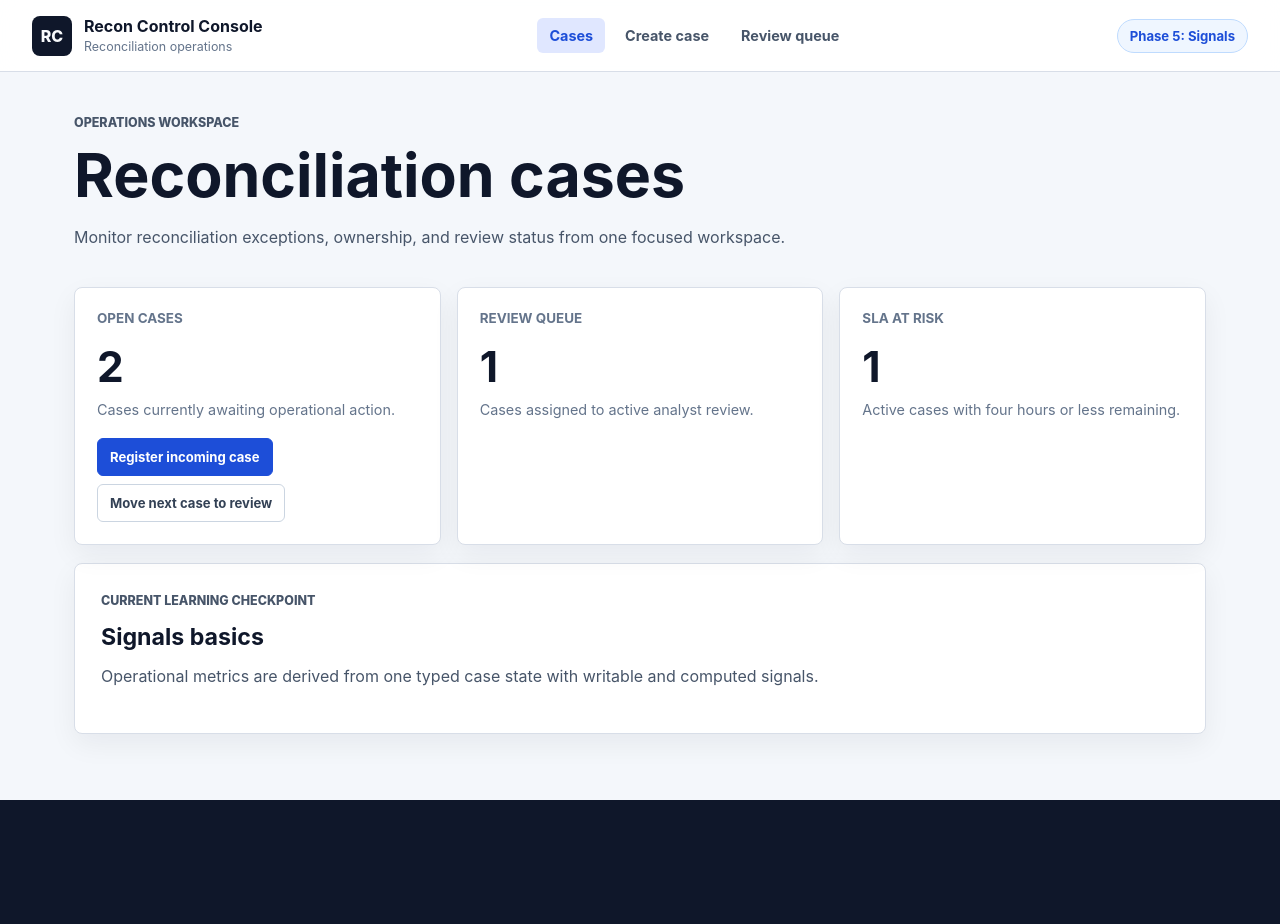
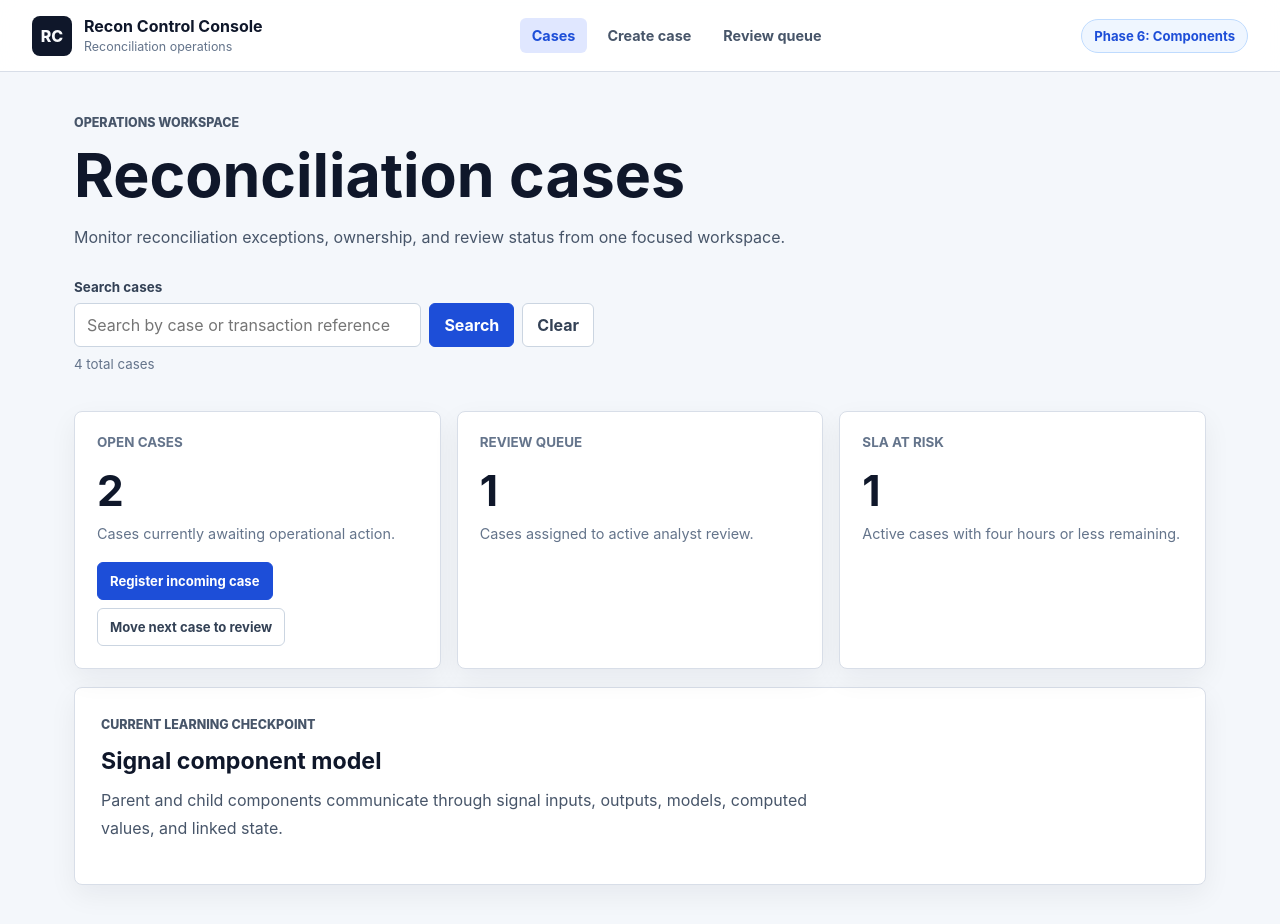
Before and after one commit to mrozmen7/recon-control-console, an Angular app: page /cases in a window 1280 px wide. Shown: the top 924 px of the page. Before the commit the page ends 800 px from the top, so only its background shows below. Built offline with nearby package versions, Linux system fonts and the light colour scheme.

Commit message:
feat: add signal component communication

```diff
--- a/src/app/features/cases/cases-page.css
+++ b/src/app/features/cases/cases-page.css
@@ -82,40 +82,6 @@ h2 {
   line-height: 1.5;
 }
 
-.metric-actions {
-  display: flex;
-  flex-wrap: wrap;
-  gap: 8px;
-  margin-top: 18px;
-}
-
-.metric-action {
-  min-height: 38px;
-  padding: 8px 12px;
-  border: 1px solid #1d4ed8;
-  border-radius: 6px;
-  background: #1d4ed8;
-  color: #ffffff;
-  font: inherit;
-  font-size: 0.82rem;
-  font-weight: 700;
-  cursor: pointer;
-}
-
-.metric-action:hover {
-  background: #1e40af;
-}
-
-.metric-action--secondary {
-  border-color: #cbd5e1;
-  background: #ffffff;
-  color: #334155;
-}
-
-.metric-action--secondary:hover {
-  background: #f1f5f9;
-}
-
 .learning-panel {
   margin-top: 18px;
   padding: 26px;
--- a/src/app/features/cases/cases-page.ts
+++ b/src/app/features/cases/cases-page.ts
@@ -1,8 +1,12 @@
 import { Component, computed, signal } from '@angular/core';
 import type { ReconciliationCase } from './model/reconciliation-case';
+import { CaseMetricCard } from './ui/case-metric-card';
+import { CaseWorkflowActions } from './ui/case-workflow-actions';
+import { CaseSearch } from './ui/case-search';
 
 @Component({
   selector: 'app-cases-page',
+  imports: [CaseMetricCard, CaseWorkflowActions, CaseSearch],
   template: `
     <section class="page-heading" aria-labelledby="cases-title">
       <p class="eyebrow">Operations workspace</p>
@@ -12,58 +16,49 @@ import type { ReconciliationCase } from './model/reconciliation-case';
       </p>
     </section>
 
+    <app-case-search [(query)]="searchQuery" [resultCount]="matchingCaseCount()" />
+
     <section class="overview-grid" aria-label="Operational overview">
       <article>
         <span>Open cases</span>
         <strong data-testid="open-cases-count">{{ openCaseCount() }}</strong>
         <small>Cases currently awaiting operational action.</small>
 
-        <div class="metric-actions">
-          <button
-            class="metric-action"
-            type="button"
-            data-testid="register-case"
-            (click)="registerIncomingCase()"
-          >
-            Register incoming case
-          </button>
-
-          <button
-            class="metric-action metric-action--secondary"
-            type="button"
-            data-testid="move-case-to-review"
-            (click)="moveNextOpenCaseToReview()"
-          >
-            Move next case to review
-          </button>
-        </div>
+        <app-case-workflow-actions
+          (registerRequested)="registerIncomingCase()"
+          (reviewRequested)="moveNextOpenCaseToReview()"
+        />
       </article>
 
-      <article>
-        <span>Review queue</span>
-        <strong data-testid="review-queue-count">{{ reviewQueueCount() }}</strong>
-        <small>Cases assigned to active analyst review.</small>
-      </article>
+      <app-case-metric-card
+        label="Review queue"
+        [value]="reviewQueueCount()"
+        description="Cases assigned to active analyst review."
+        testId="review-queue-count"
+      />
 
-      <article>
-        <span>SLA at risk</span>
-        <strong data-testid="sla-risk-count">{{ slaAtRiskCount() }}</strong>
-        <small>Active cases with four hours or less remaining.</small>
-      </article>
+      <app-case-metric-card
+        label="SLA at risk"
+        [value]="slaAtRiskCount()"
+        description="Active cases with four hours or less remaining."
+        testId="sla-risk-count"
+      />
     </section>
 
     <section class="learning-panel" aria-labelledby="learning-title">
       <p class="eyebrow">Current learning checkpoint</p>
-      <h2 id="learning-title">Signals basics</h2>
+      <h2 id="learning-title">Signal component model</h2>
       <p>
-        Operational metrics are derived from one typed case state with writable and computed
-        signals.
+        Parent and child components communicate through signal inputs, outputs, models, computed
+        values, and linked state.
       </p>
     </section>
   `,
   styleUrl: './cases-page.css',
 })
 export class CasesPage {
+  protected readonly searchQuery = signal('');
+
   protected readonly cases = signal<ReconciliationCase[]>([
     {
       id: 'CASE-1001',
@@ -113,6 +108,21 @@ export class CasesPage {
     ).length;
   });
 
+  protected readonly matchingCaseCount = computed(() => {
+    const normalizedQuery = this.searchQuery().trim().toLowerCase();
+    const currentCases = this.cases();
+
+    if (!normalizedQuery) {
+      return currentCases.length;
+    }
+
+    return currentCases.filter(
+      (reconciliationCase) =>
+        reconciliationCase.id.toLowerCase().includes(normalizedQuery) ||
+        reconciliationCase.reference.toLowerCase().includes(normalizedQuery),
+    ).length;
+  });
+
   protected registerIncomingCase(): void {
     this.cases.update((currentCases) => {
       const nextSequence = currentCases.length + 1;
--- /dev/null
+++ b/src/app/features/cases/ui/case-metric-card.css
@@ -0,0 +1,40 @@
+:host {
+  display: block;
+  min-width: 0;
+}
+
+article {
+  box-sizing: border-box;
+  min-height: 158px;
+  height: 100%;
+  padding: 22px;
+  border: 1px solid #d8dee8;
+  border-radius: 8px;
+  background: #ffffff;
+  box-shadow: 0 10px 28px rgba(15, 23, 42, 0.06);
+}
+
+span,
+small {
+  display: block;
+}
+
+span {
+  color: #64748b;
+  font-size: 0.84rem;
+  font-weight: 750;
+  text-transform: uppercase;
+}
+
+strong {
+  display: block;
+  margin: 20px 0 10px;
+  font-size: 2.65rem;
+  line-height: 1;
+}
+
+small {
+  color: #64748b;
+  font-size: 0.9rem;
+  line-height: 1.5;
+}
--- /dev/null
+++ b/src/app/features/cases/ui/case-metric-card.ts
@@ -0,0 +1,19 @@
+import { Component, input } from '@angular/core';
+
+@Component({
+  selector: 'app-case-metric-card',
+  template: `
+    <article>
+      <span>{{ label() }}</span>
+      <strong [attr.data-testid]="testId()">{{ value() }}</strong>
+      <small>{{ description() }}</small>
+    </article>
+  `,
+  styleUrl: './case-metric-card.css',
+})
+export class CaseMetricCard {
+  readonly label = input.required<string>();
+  readonly value = input.required<number>();
+  readonly description = input.required<string>();
+  readonly testId = input.required<string>();
+}
--- /dev/null
+++ b/src/app/features/cases/ui/case-search.css
@@ -0,0 +1,80 @@
+:host {
+  display: block;
+  max-width: 520px;
+  margin-top: 28px;
+}
+
+form {
+  display: grid;
+  gap: 8px;
+}
+
+label {
+  color: #334155;
+  font-size: 0.84rem;
+  font-weight: 750;
+}
+
+input {
+  min-width: 0;
+  min-height: 44px;
+  padding: 10px 12px;
+  border: 1px solid #cbd5e1;
+  border-radius: 6px;
+  background: #ffffff;
+  color: #0f172a;
+  font: inherit;
+}
+
+.search-controls {
+  display: grid;
+  grid-template-columns: minmax(0, 1fr) auto auto;
+  gap: 8px;
+}
+
+button {
+  min-height: 44px;
+  padding: 8px 14px;
+  border: 1px solid #1d4ed8;
+  border-radius: 6px;
+  background: #1d4ed8;
+  color: #ffffff;
+  font: inherit;
+  font-weight: 700;
+  cursor: pointer;
+}
+
+button:hover {
+  background: #1e40af;
+}
+
+button.secondary {
+  border-color: #cbd5e1;
+  background: #ffffff;
+  color: #334155;
+}
+
+button.secondary:hover {
+  background: #f1f5f9;
+}
+
+small {
+  color: #64748b;
+  line-height: 1.5;
+}
+
+input:focus {
+  border-color: #2563eb;
+  outline: 2px solid #bfdbfe;
+  outline-offset: 1px;
+}
+
+@media (max-width: 560px) {
+  .search-controls {
+    grid-template-columns: 1fr 1fr;
+  }
+
+  input {
+    grid-column: 1 / -1;
+  }
+}
--- /dev/null
+++ b/src/app/features/cases/ui/case-search.ts
@@ -0,0 +1,59 @@
+import { Component, computed, input, linkedSignal, model } from '@angular/core';
+
+@Component({
+  selector: 'app-case-search',
+  template: `
+    <form data-testid="case-search-form" (submit)="applySearch($event)">
+      <label for="case-search">Search cases</label>
+
+      <div class="search-controls">
+        <input
+          #searchInput
+          id="case-search"
+          type="search"
+          data-testid="case-search-input"
+          placeholder="Search by case or transaction reference"
+          [value]="draftQuery()"
+          (input)="draftQuery.set(searchInput.value)"
+        />
+
+        <button type="submit">Search</button>
+        <button class="secondary" type="button" data-testid="clear-search" (click)="clearSearch()">
+          Clear
+        </button>
+      </div>
+
+      <small data-testid="case-search-summary" aria-live="polite">
+        {{ resultSummary() }}
+      </small>
+    </form>
+  `,
+  styleUrl: './case-search.css',
+})
+export class CaseSearch {
+  readonly query = model('');
+  readonly resultCount = input.required<number>();
+
+  protected readonly draftQuery = linkedSignal(() => this.query());
+
+  protected readonly resultSummary = computed(() => {
+    const count = this.resultCount();
+    const noun = count === 1 ? 'case' : 'cases';
+
+    return this.query() ? `${count} matching ${noun}` : `${count} total ${noun}`;
+  });
+
+  protected applySearch(event: Event): void {
+    event.preventDefault();
+
+    const normalizedQuery = this.draftQuery().trim();
+
+    this.draftQuery.set(normalizedQuery);
+    this.query.set(normalizedQuery);
+  }
+
+  protected clearSearch(): void {
+    this.draftQuery.set('');
+    this.query.set('');
+  }
+}
--- /dev/null
+++ b/src/app/features/cases/ui/case-workflow-actions.css
@@ -0,0 +1,37 @@
+:host {
+  display: block;
+}
+
+.metric-actions {
+  display: flex;
+  flex-wrap: wrap;
+  gap: 8px;
+  margin-top: 18px;
+}
+
+.metric-action {
+  min-height: 38px;
+  padding: 8px 12px;
+  border: 1px solid #1d4ed8;
+  border-radius: 6px;
+  background: #1d4ed8;
+  color: #ffffff;
+  font: inherit;
+  font-size: 0.82rem;
+  font-weight: 700;
+  cursor: pointer;
+}
+
+.metric-action:hover {
+  background: #1e40af;
+}
+
+.metric-action--secondary {
+  border-color: #cbd5e1;
+  background: #ffffff;
+  color: #334155;
+}
+
+.metric-action--secondary:hover {
+  background: #f1f5f9;
+}
--- /dev/null
+++ b/src/app/features/cases/ui/case-workflow-actions.ts
@@ -0,0 +1,31 @@
+import { Component, output } from '@angular/core';
+
+@Component({
+  selector: 'app-case-workflow-actions',
+  template: `
+    <div class="metric-actions">
+      <button
+        class="metric-action"
+        type="button"
+        data-testid="register-case"
+        (click)="registerRequested.emit()"
+      >
+        Register incoming case
+      </button>
+
+      <button
+        class="metric-action metric-action--secondary"
+        type="button"
+        data-testid="move-case-to-review"
+        (click)="reviewRequested.emit()"
+      >
+        Move next case to review
+      </button>
+    </div>
+  `,
+  styleUrl: './case-workflow-actions.css',
+})
+export class CaseWorkflowActions {
+  readonly registerRequested = output<void>();
+  readonly reviewRequested = output<void>();
+}
--- a/src/app/layout/app-shell.ts
+++ b/src/app/layout/app-shell.ts
@@ -7,7 +7,7 @@ import { Header } from './header';
   imports: [Header, RouterOutlet],
   template: `
     <div class="shell">
-      <app-header [title]="title()" phaseLabel="Phase 5: Signals" />
+      <app-header [title]="title()" phaseLabel="Phase 6: Components" />
 
       <main class="main">
         <router-outlet />
```
Also changed, not shown: 3 other files (tests, documents, lock files or other folders).
